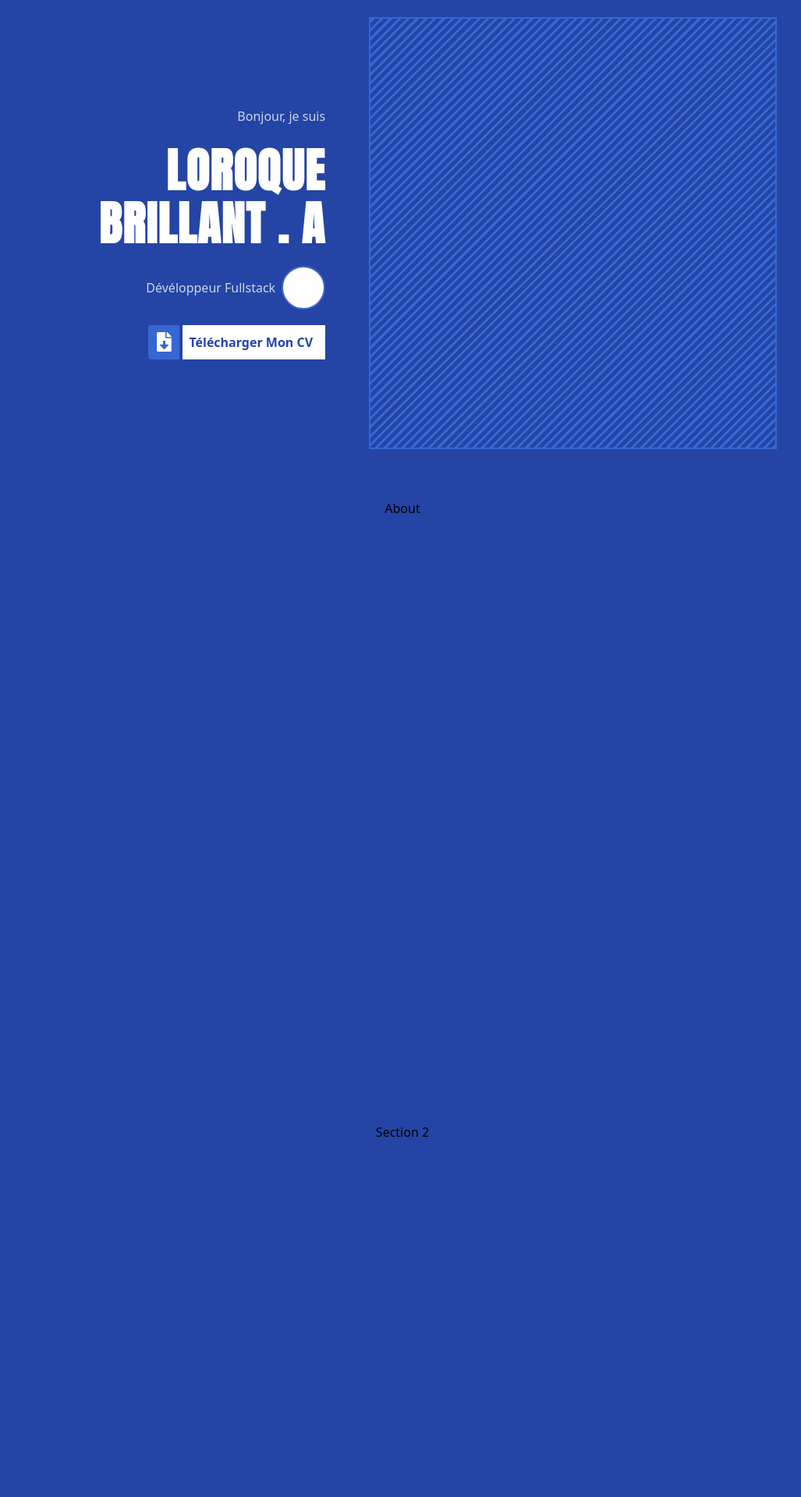
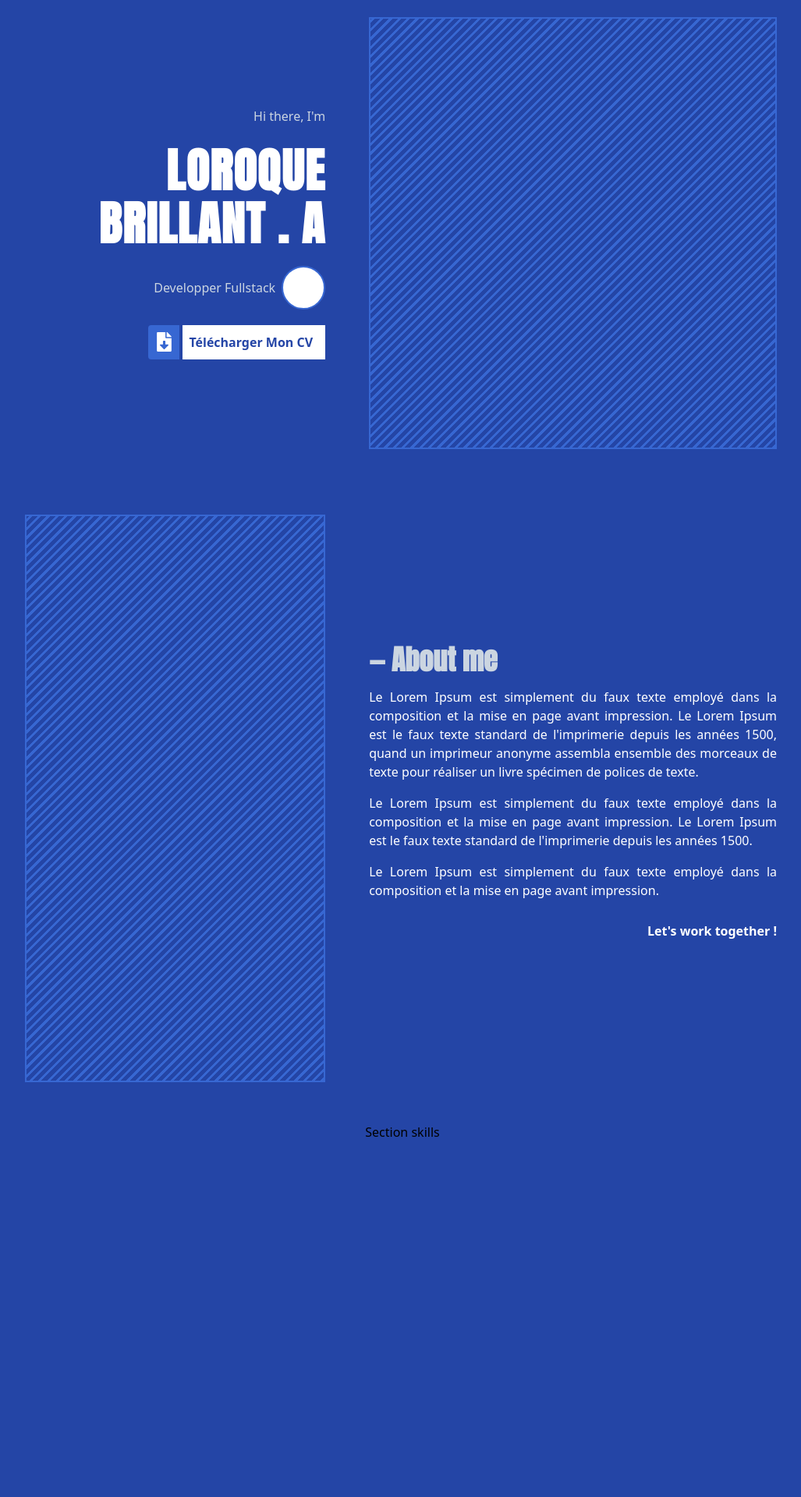
Before and after one commit to bloroque/portfolio, a React (Create React App) app: page / in a window 1280 px wide. Shown: the part 160-2080 px from the top of the page at 78% size, without its empty margins (124-1151 px from the left). Built offline with nearby package versions, Linux system fonts and the light colour scheme.

Commit message:
Section About

```diff
--- a/src/components/Contenair/AboutSection/AboutSection.js
+++ b/src/components/Contenair/AboutSection/AboutSection.js
@@ -1,13 +1,54 @@
 import React from 'react';
-
+import AboutCSS from "./AboutSection.module.css";
 
 const AboutSection = (props) => {
     const classeCSS = props.className;
     const idSection = props.id;
 
     return (
-        <section id={idSection} className={classeCSS}>
-            <h1>About</h1>
+        <section id={idSection} className={`${classeCSS} ${AboutCSS.About}`}>
+            <div className="mx-auto max-w-screen-lg md:px-4 sm:px-3 md:pb-5 pt-4 md:pt-5 w-full ">
+
+                <div className="grid sm:grid-cols-6 lg:grid-cols-7 h-full  md:pb-8">
+
+                    <div className="sm:col-span-3 lg:col-span-3 px-3 md:pe-7 flex flex-col justify-center">
+                        <div className="w-full h-full h-3/4 img-zone  ml-auto"> </div>
+                    </div>
+
+                    <div className="lg:mt-0 sm:col-span-3 lg:col-span-4 flex flex-col justify-center px-4 md:ps-7">
+                        <div className={AboutCSS.homeSectionTitle}>
+                            <h2 className="title-section text-slate-300 font-bold text-4xl flex flex-col">
+                                <span> ― About me</span>
+                                <span></span>
+                            </h2>
+                        </div>
+                        <div className="py-4 text-white">
+
+                            <p className="pb-4 text-justify">
+                                Le Lorem Ipsum est simplement du faux texte employé dans la composition et la mise en page avant impression.
+                                Le Lorem Ipsum est le faux texte standard de l'imprimerie depuis les années 1500,
+                                quand un imprimeur anonyme assembla ensemble des morceaux de texte pour réaliser un livre spécimen de polices de texte.
+                            </p>
+
+                            <p className="pb-4 text-justify">
+                                Le Lorem Ipsum est simplement du faux texte employé dans la composition et la mise en page avant impression.
+                                Le Lorem Ipsum est le faux texte standard de l'imprimerie depuis les années 1500.
+                            </p>
+
+                            <p className="pb-4 text-justify">
+                                Le Lorem Ipsum est simplement du faux texte employé dans la composition et la mise en page avant impression.
+                            </p>
+
+                            <p className="text-right font-bold pt-3">
+                                <span>Let's work together !</span>
+                            </p>
+
+                        </div>
+                    </div>
+
+                </div>
+
+            </div>
         </section>
     );
 }
--- /dev/null
+++ b/src/components/Contenair/AboutSection/AboutSection.module.css
@@ -0,0 +1,4 @@
+.About{}
+.homeSectionTitle >  h2{
+    font-family: Anton;
+}
--- a/src/components/Contenair/Contenair.js
+++ b/src/components/Contenair/Contenair.js
@@ -4,6 +4,7 @@ import { ScrollTrigger } from "gsap/ScrollTrigger";
 import contenairCSS from "./contenair.module.css";
 import HomeSection from "./HomeSection/HomeSection";
 import AboutSection from "./AboutSection/AboutSection";
+import SkillsSection from "./SkillsSection/SkillsSection";
 
 gsap.registerPlugin(ScrollTrigger);
 ScrollTrigger.defaults({
@@ -29,10 +30,8 @@ const Contenair = () => {
         <main className={contenairCSS.mainPage + " w-full"}>
             <HomeSection id="homeSection" className={`${contenairCSS.section} flex align-center justify-center`}/>
             <AboutSection id="aboutSection" className={`${contenairCSS.section} flex align-center justify-center`} />
+            <SkillsSection id="skillsSection" className={`${contenairCSS.section} flex align-center justify-center`} />
 
-            <section id="section2" className={`${contenairCSS.section} flex align-center justify-center`}>
-                <h1>Section 2</h1>
-            </section>
             <section id="section3" className={`${contenairCSS.section} flex align-center justify-center`}>
                 <h1>Section 3</h1>
             </section>
--- a/src/components/Contenair/HomeSection/HomeSection.js
+++ b/src/components/Contenair/HomeSection/HomeSection.js
@@ -8,12 +8,11 @@ const HomeSection = (props) => {
     return (
         <section id={idSection} className={classeCSS}>
             <div className="mx-auto max-w-screen-lg md:px-4 sm:px-3 md:pb-8 pt-4 md:pt-20 w-full ">
-
                 <div className="grid sm:grid-cols-6 lg:grid-cols-7 h-full  md:pb-8">
 
                     <div className="sm:col-span-3 lg:col-span-3 px-3 md:pe-7 flex flex-col justify-center">
                         <div className="md:pb-6">
-                            <h2 className="text-slate-300 text-right">Bonjour, je suis </h2>
+                            <h2 className="text-slate-300 text-right">Hi there, I'm </h2>
                         </div>
                         <div className={HomeCSS.homeSectionName}>
                             <h1 class="text-5xl md:text-6xl font-extrabold flex flex-col justify-end text-white">
@@ -21,11 +20,10 @@ const HomeSection = (props) => {
                                 <span className="text-right uppercase tracking-wide py-1 whitespace-nowrap">Brillant . A</span>
                             </h1>
                         </div>
-
                         <div className="flex  pt-2  md:pt-5">
                             <div className="grow flex flex-col justify-center pe-2">
                                 <h2 className="text-slate-300 text-right flex flex-col">
-                                    <span>Dévéloppeur Fullstack</span>
+                                    <span>Developper Fullstack</span>
                                     <span></span>
                                 </h2>
                             </div>
@@ -33,7 +31,6 @@ const HomeSection = (props) => {
                                 <div className="w-14 h-14 bg-white rounded-full border-2 border-[#3767D2] relative"></div>
                             </div>
                         </div>
-
                         <div className="flex flex-col pt-2 md:pt-5">
                             <div className="flex flex-row-reverse">
                                 <button className="relative flex   rounded text-[#2445A6]" type="button">
@@ -46,14 +43,15 @@ const HomeSection = (props) => {
                                 </button>
                             </div>
                         </div>
-
                     </div>
 
                     <div className="lg:mt-0 sm:col-span-3 lg:col-span-4 flex flex-col justify-center px-4 md:ps-7">
-                        <div className="w-full h-full img-zone  ml-auto"> </div>
+                        <div className="w-full h-full img-zone  ml-auto">
+
+                        </div>
                     </div>
+
                 </div>
-
             </div>
         </section>
     );
--- /dev/null
+++ b/src/components/Contenair/SkillsSection/SkillsSection.js
@@ -0,0 +1,13 @@
+import React from "react";
+
+const SkillsSection = (props) => {
+    const classeCSS = props.className;
+    const idSection = props.id;
+    return (
+        <section id={idSection} className={classeCSS}>
+            <h1> Section skills</h1>
+        </section>
+    );
+}
+
+export default SkillsSection;
--- /dev/null
+++ b/src/components/Contenair/SkillsSection/SkillsSection.module.css
@@ -0,0 +1,4 @@
+.About{}
+.homeSectionTitle >  h2{
+    font-family: Anton;
+}
```
